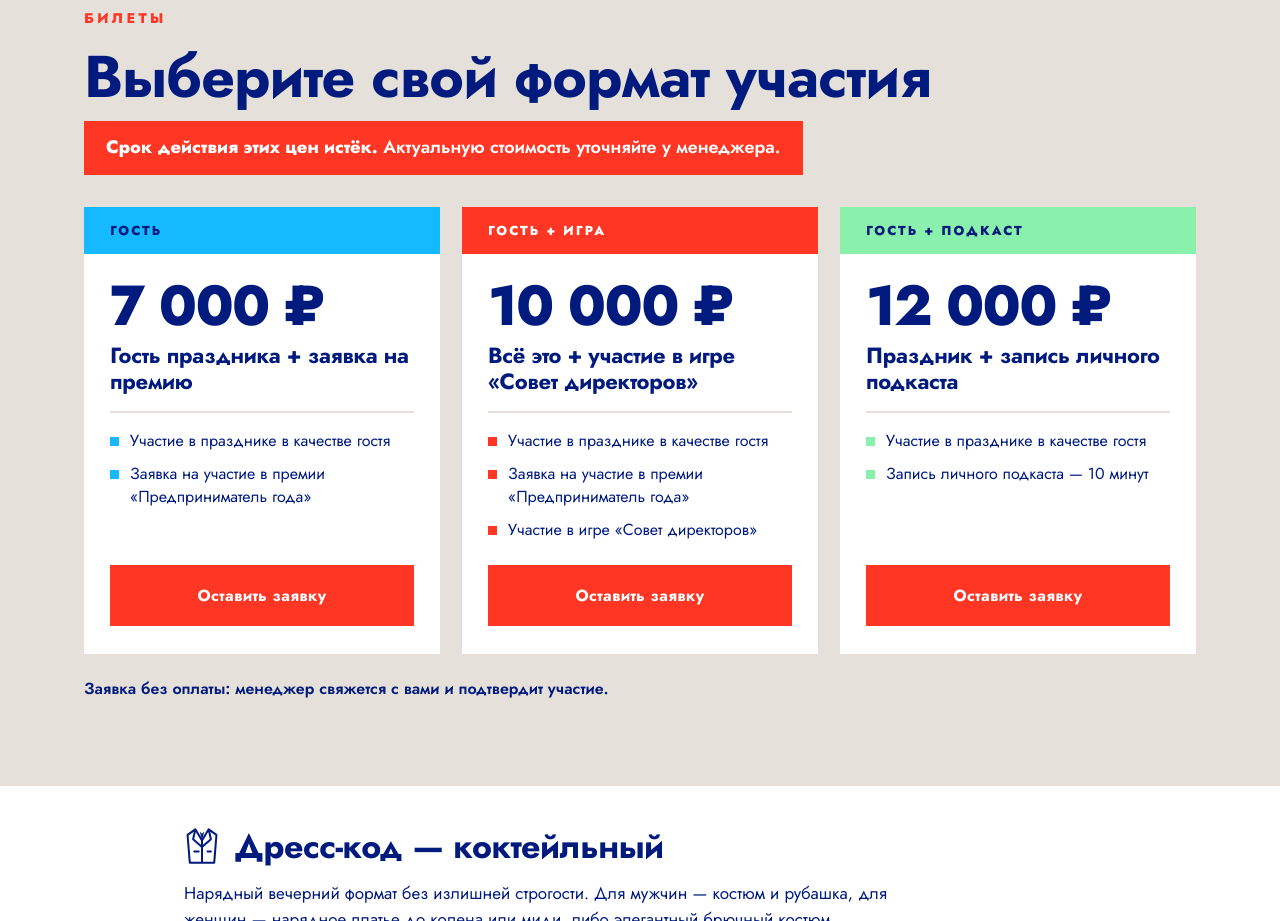
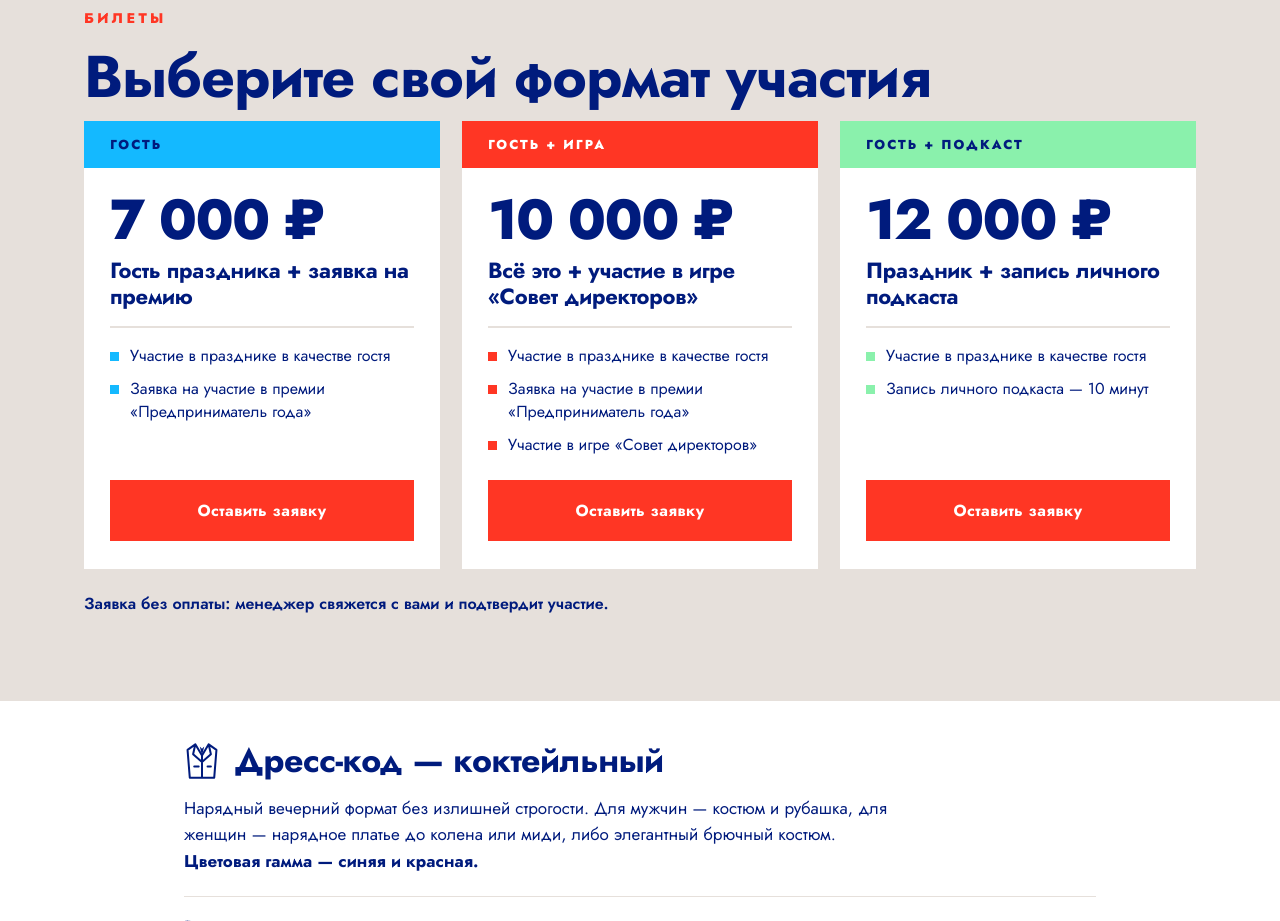
Before and after one commit to kyznetcovm-hub/kodrosta-site, a plain HTML site: page premiya.html in a window 1280 px wide. Shown: the part 8660-9581 px from the top of the page. Drawn offline with Linux system fonts and the light colour scheme; no server answers.

Commit message:
Премия: убрать уведомление об истёкших ценах

```diff
--- a/premiya.html
+++ b/premiya.html
@@ -336,7 +336,6 @@
     <div class="container">
       <span class="p-eyebrow">Билеты</span>
       <h2 class="p-h2">Выберите свой формат участия</h2>
-      <p class="p-deadline"><b>Цены актуальны до 10 ноября.</b> Дальше планируем повышение. <span class="js-deadline-left"></span></p>
       <div class="p-ticket-grid">
         <article class="p-ticket c-b">
           <span class="p-ticket-label">Гость</span>
@@ -828,14 +827,6 @@ document.addEventListener('DOMContentLoaded', function () {
       else window.open('https://t.me/Kodrosta', '_blank');   // событие ещё не загрузилось / не опубликовано
     });
   });
-  // Цены на билеты действуют до 10 ноября 2026 включительно — показываем, сколько осталось дней
-  var left = document.querySelector('.js-deadline-left');
-  if (left) {
-    var days = Math.ceil((new Date(2026, 10, 10, 23, 59, 59) - new Date()) / 86400000);
-    if (days > 0) left.textContent = 'Осталось ' + days + ' ' + (days % 10 === 1 && days % 100 !== 11 ? 'день' : (days % 10 >= 2 && days % 10 <= 4 && (days % 100 < 12 || days % 100 > 14) ? 'дня' : 'дней')) + '.';
-    else { var b = left.parentNode; b.innerHTML = '<b>Срок действия этих цен истёк.</b> Актуальную стоимость уточняйте у менеджера.'; }
-  }
-
   // ---- Фото: крупный просмотр ----
   var figs = Array.prototype.slice.call(document.querySelectorAll('.p-ph'));
   var lb = document.getElementById('p-lightbox');
```
